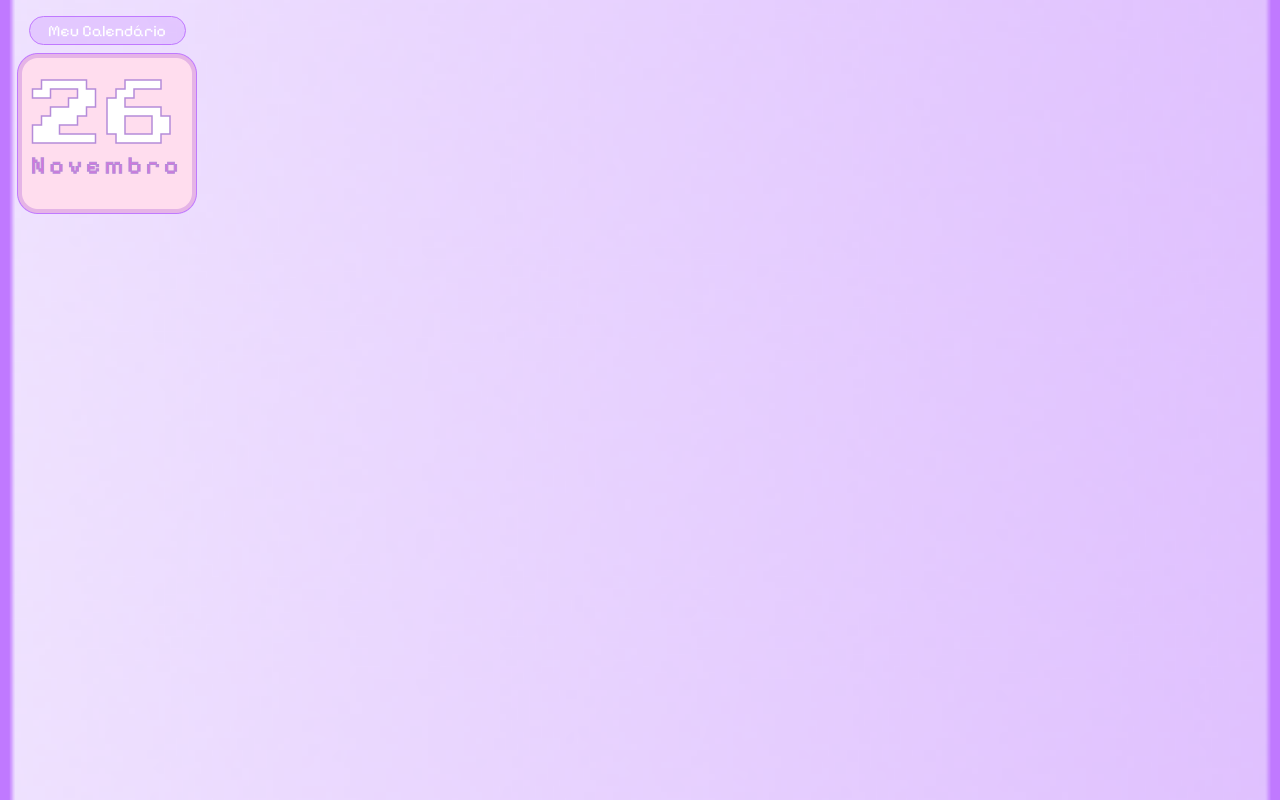
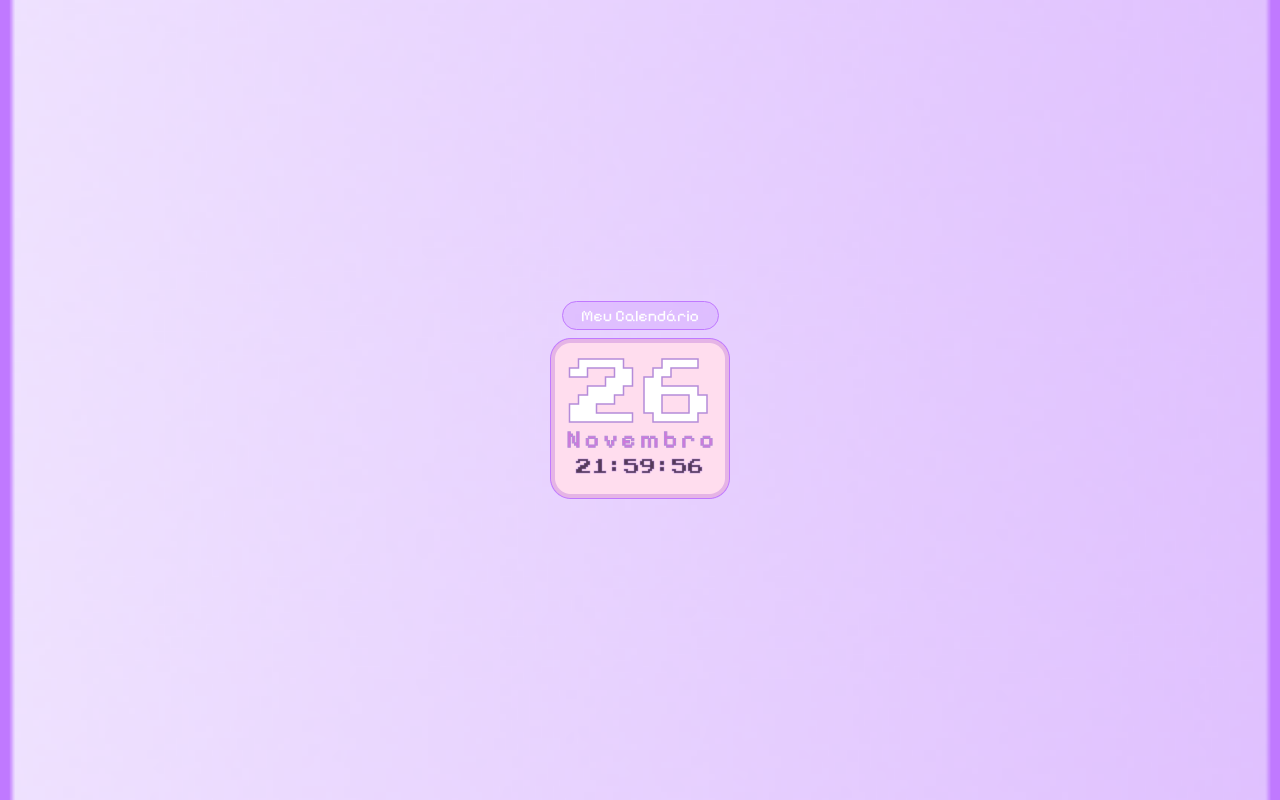
Before and after one commit to Panquecan/Electron, a website: page projetos/Calendario/index.html in a window 1280 px wide. Drawn offline with Linux system fonts and the light colour scheme.

Commit message:
Coloquei a funcinalidade de mostrar o horário também

```diff
--- a/projetos/Calendario/index.html
+++ b/projetos/Calendario/index.html
@@ -12,6 +12,7 @@
       <div id="calendario">
         <div id="dia"></div>
         <div id="mes"></div>
+        <div id="horario"></div>
       </div>
     </div>
 
--- a/projetos/Calendario/script.js
+++ b/projetos/Calendario/script.js
@@ -5,8 +5,15 @@ function AtualizarCalendario() {
     const mesNome = ["Janeiro", "Fevereiro", "Março", "Abril", "Maio", "Junho", "Julho", "Agosto", "Setembro", "Outubro", "Novembro", "Dezembro"];
     const mes = mesNome[hoje.getMonth()];
 
+    const horas = String(hoje.getHours()).padStart(2, '0');
+    const minutos = String(hoje.getMinutes()).padStart(2, '0');
+    const segundos = String(hoje.getSeconds()).padStart(2, '0');
+    const horarioAtual = `${horas}:${minutos}:${segundos}`;
+
     document.getElementById("dia").textContent = dia;
     document.getElementById("mes").textContent = mes;
+    document.getElementById("horario").textContent = horarioAtual;
 }
 
+setInterval(AtualizarCalendario, 1000);
 AtualizarCalendario();
--- a/projetos/Calendario/style.css
+++ b/projetos/Calendario/style.css
@@ -9,6 +9,9 @@ body {
   margin: 0;
   width: 100vw;
   height: 100vh;
+    display: flex;
+  justify-content: center;
+  align-items: center;
   user-select: none;
   -webkit-app-region: drag;
   background-image: url(assets/outer-frame-bg.png);
@@ -62,10 +65,11 @@ select {
     flex-direction: column;
     justify-content: center;
     align-items: center;
-    gap: 1rem;
+    gap: 0.35rem;
     width: 11.25rem;
     height: 10.0625rem;
-      background-image: url(assets/inner-frame-bg.png);
+      padding-top: 0.6rem;
+  background-image: url(assets/inner-frame-bg.png);
   background-size: cover;
   background-repeat: no-repeat;
   background-position: center;
@@ -80,7 +84,9 @@ select {
     font-size: 4.5rem;
     font-style: normal;
     font-weight: 400;
-    line-height: 1rem;
+      padding-left: 0.25rem;
+      margin-left: 0.25rem;
+    line-height: 1;
     letter-spacing: 0.15rem;
     display: flex;
     justify-content: center;
@@ -98,9 +104,22 @@ select {
     font-size: 1.5rem;
     font-style: normal;
     font-weight: 400;
-    line-height: 1.25rem;
+      padding-left: 0.3rem;
     letter-spacing: 0.3rem;
     width: 8.125rem;
-        display: flex;
+    display: flex;
     justify-content: center;
 }
+
+#horario{
+    color: rgb(85, 58, 89);
+    text-align: center;
+    -webkit-text-stroke-width: 0.5px;
+    -webkit-text-stroke-color: #B58CD9;
+    font-family: "Press Start 2P";
+    font-size: 1rem;
+    font-style: normal;
+    font-weight: 400;
+    display: flex;
+    justify-content: center;
+}
```
